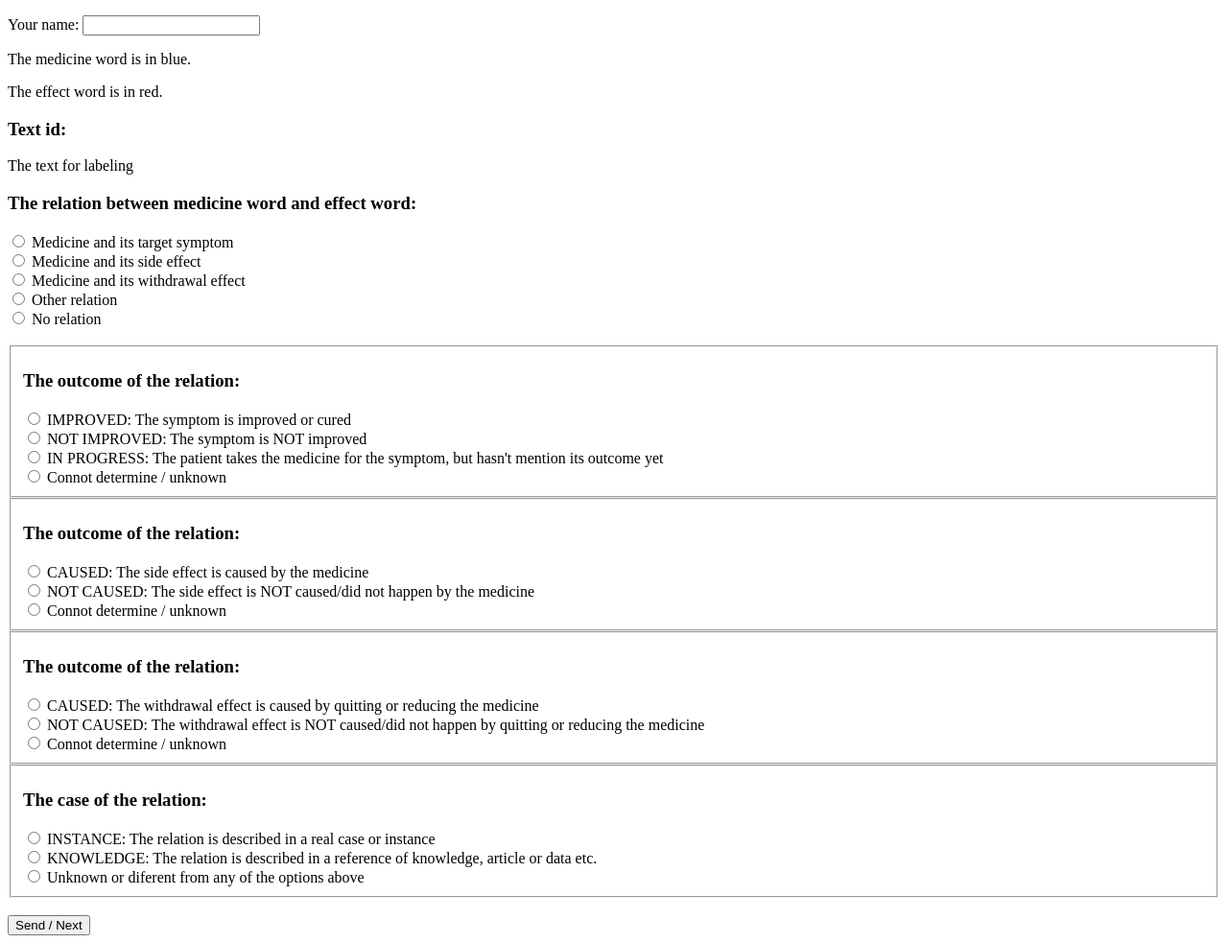
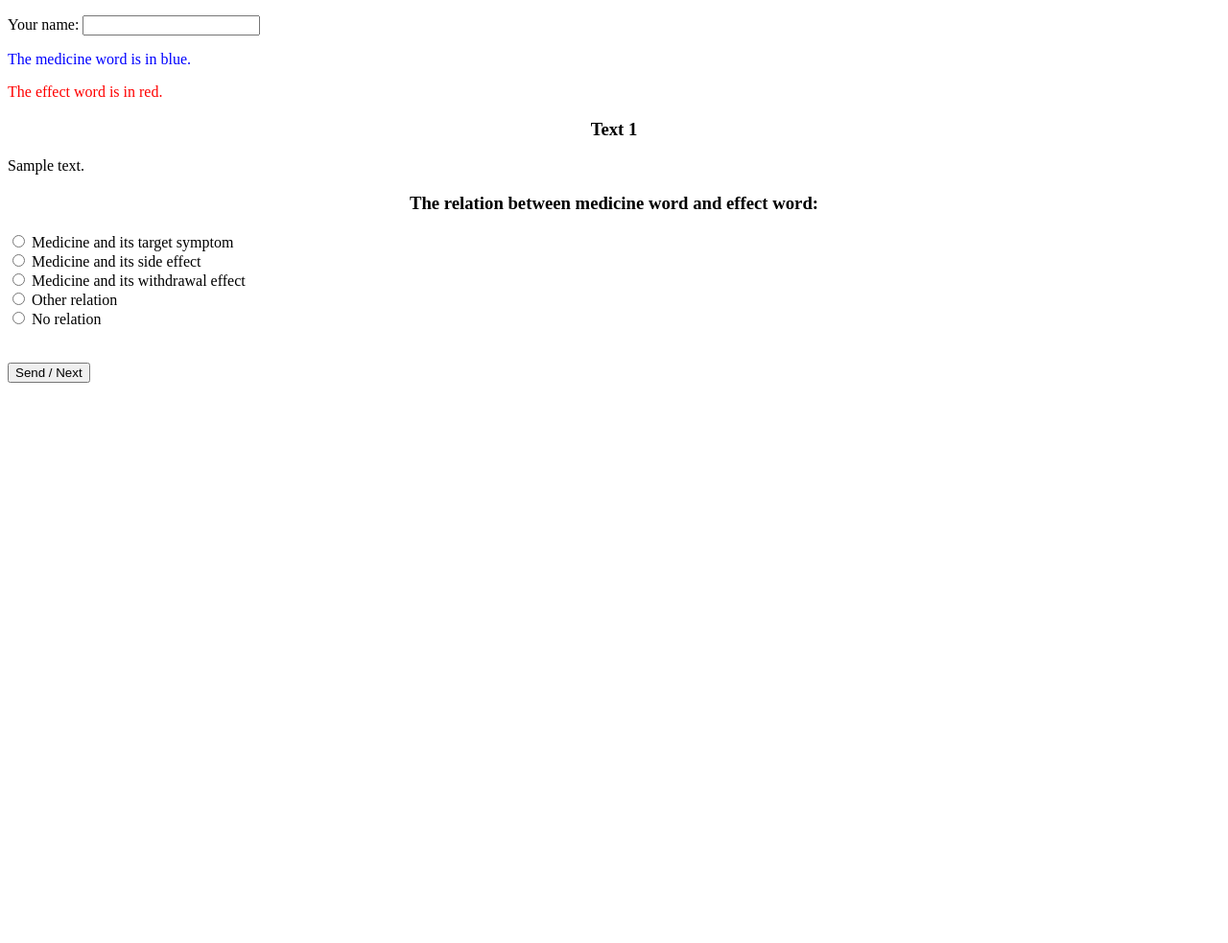
Before and after one commit to MoriNakamura/Data-Labeling-UI, a Flask app: template app/templates/index.html in a window 1280 px wide. Shown: the whole page at 96% size. After the commit the page ends 399 px from the top, so only its background shows below. Run offline with Flask 2, Linux system fonts and the light colour scheme; the template is opened without the code that fills it: most values are stand-ins (such as "Sample title", 1, 10 or a date in 2020); parts of the project's set-up code (start-up, migrations or seed data) failed here and were passed over.

Commit message:
Getting random data for labeling on each load

```diff
--- /dev/null
+++ b/app/static/css/index.css
@@ -0,0 +1,31 @@
+h3 {
+	text-align: center;
+}
+
+#med_word {
+	color: blue;
+}
+
+#effect_word {
+	color: red;
+}
+
+#smOutcome {
+	display: none;
+}
+
+#msOutcome {
+	display: none;
+}
+
+#mwOutcome {
+	display: none;
+}
+
+#case {
+	display: none;
+}
+
+span.medicine { color:blue;font-weight:bold}
+
+span.effect { color:red;font-weight:bold}
--- a/app/templates/index.html
+++ b/app/templates/index.html
@@ -1,9 +1,14 @@
 <!DOCTYPE html>
 <html lang="en">
-<head><title>Frank Causality Data Labeling</title></head>
-<body>
 
-<p>
+<head>
+  <title>Frank Causality Data Labeling</title>
+  <script type="text/javascript" src="../static/js/main.js"></script>
+  <link href="../static/css/index.css" rel="stylesheet" type="text/css">
+</head>
+<body onload="getData()">
+
+<p >
 Your name: <input type="text" name="tagger_name">
 </p>
 
@@ -15,19 +20,19 @@ The effect word is in red.
 </p>
 
 
-<h3>Text id: </h3>
-<p id="labeling_text">The text for labeling</p>
+<h3>Text {{ _id }}</h3>
+<p id="labeling_text">{{ text }}</p>
 
 <form>
   <h3>The relation between medicine word and effect word: </h3>
-  <input type="radio" name="relation" id="smCheck" value="symptom_medicine" onclick="javascript:relationCheck();"> Medicine and its target symptom<br>
+  <input type="radio" name="relation" id="smCheck" value="symptom_medicine" onclick="relationCheck();"> Medicine and its target symptom<br>
 
-  <input type="radio" name="relation" id="msCheck" value="medicine_side"> Medicine and its side effect<br>
+  <input type="radio" name="relation" id="msCheck" value="medicine_side" onclick="relationCheck();"> Medicine and its side effect<br>
 
-  <input type="radio" name="relation" id="mwCheck" value="medicine_withdrawal"> Medicine and its withdrawal effect<br>
+  <input type="radio" name="relation" id="mwCheck" value="medicine_withdrawal" onclick="relationCheck();"> Medicine and its withdrawal effect<br>
 
-  <input type="radio" name="relation" id="otherCheck" value="other"> Other relation<br>
-  <input type="radio" name="relation" id="noneCheck" value="none"> No relation<br>
+  <input type="radio" name="relation" id="otherCheck" value="other" onclick="relationCheck();"> Other relation<br>
+  <input type="radio" name="relation" id="noneCheck" value="none" onclick="relationCheck();"> No relation<br>
   <br>
 
   <fieldset id="smOutcome">
@@ -45,7 +50,7 @@ The effect word is in red.
     <input type="radio" name="outcome_midicine_side" value="unknown"> Connot determine / unknown<br>
   </fieldset>
 
-  <fieldset id="swOutcome">
+  <fieldset id="mwOutcome">
     <h3>The outcome of the relation: </h3>
     <input type="radio" name="outcome_medicine_withdrawal" value="caused"> CAUSED: The withdrawal effect is caused by quitting or reducing the medicine<br>
     <input type="radio" name="outcome_medicine_withdrawal" value="not_caused"> NOT CAUSED: The withdrawal effect is NOT caused/did not happen by quitting or reducing the medicine<br>
@@ -56,17 +61,14 @@ The effect word is in red.
     <h3>The case of the relation: </h3>
     <input type="radio" name="case" value="instance"> INSTANCE: The relation is described in a real case or instance<br>
     <input type="radio" name="case" value="knowledge"> KNOWLEDGE: The relation is described in a reference of knowledge, article or data etc.<br>
-    <input type="radio" name="case" value="null"> Unknown or diferent from any of the options above<br>
+    <input type="radio" name="case" value="null" checked="checked"> Unknown or diferent from any of the options above<br>
   </fieldset>
 
   <br>
 
-  <input type="button" name="send" value="Send / Next"/>
+  <input type="button" name="send" value="Send / Next" onclick="sendLabelAndNext();"/>
 
 </form>
 
-
-<script src="../static/js/main.js"></script>
-
 </body>
 </html>
--- a/run.py
+++ b/run.py
@@ -14,4 +14,4 @@ from app import app
 if __name__ == "__main__":
 	port = int(os.environ.get("PORT", 5000))
 	print(app)
-	app.run(host='0.0.0.0', port=port, debug=True, use_reloader=False)
+	app.run(host='0.0.0.0', port=port, debug=True)
```
Also changed, not shown: app/__init__.py (+20 -2 lines), app/static/js/main.js (+30 -1 lines), 1 other file.
